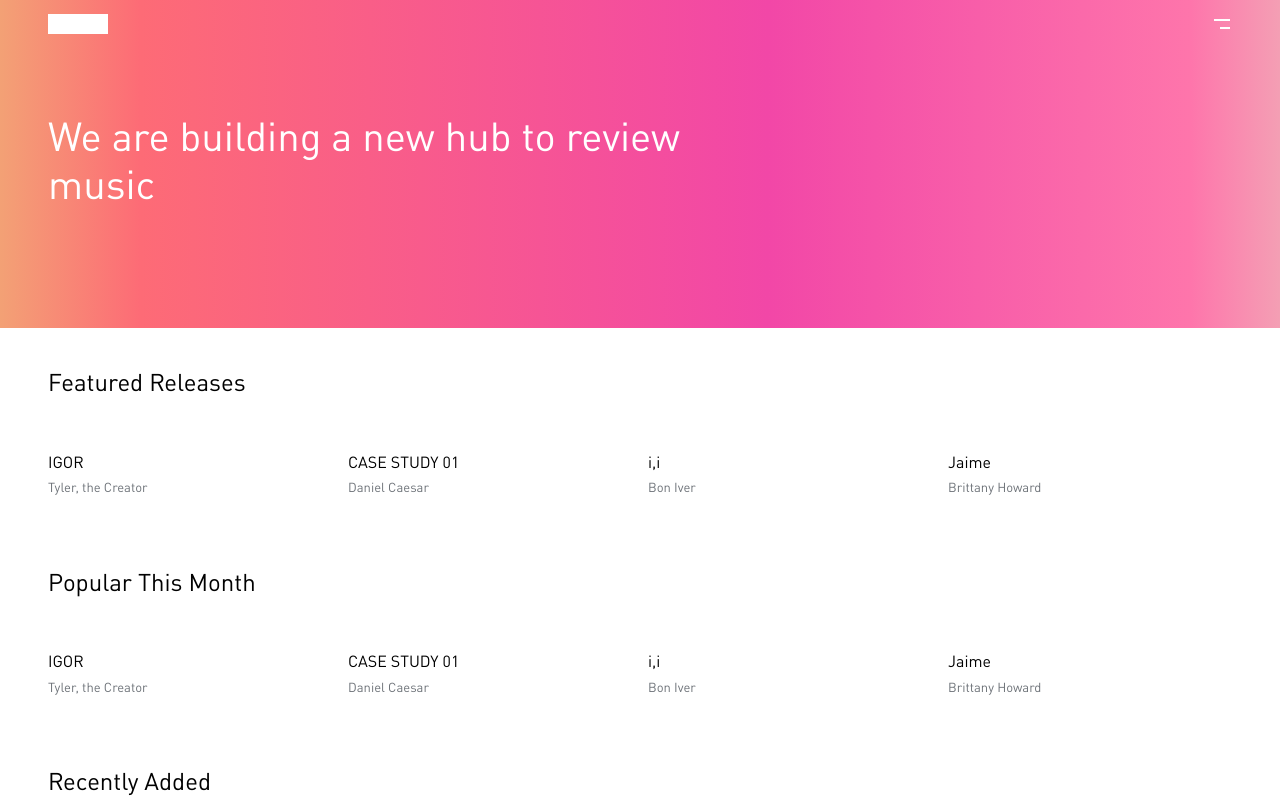
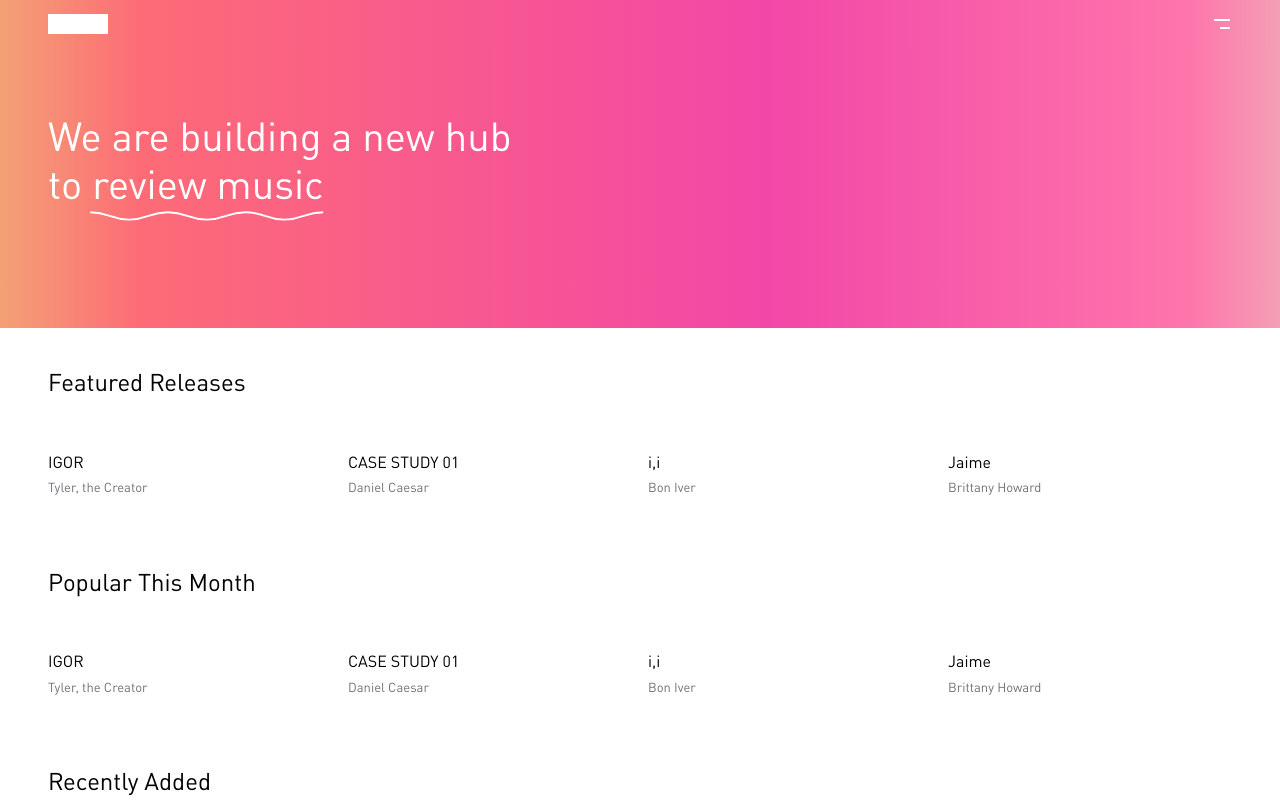
Before and after one commit to MatthewAlbrecht/viibly.ui, a React (Create React App) app: page / in a window 1280 px wide. Shown: the top 800 px of the page. Built offline with nearby package versions, Linux system fonts and the light colour scheme.

Commit message:
FIXED: orphan on homehero

```diff
--- a/src/components/Feature/HomeHero/HomeHero.js
+++ b/src/components/Feature/HomeHero/HomeHero.js
@@ -14,6 +14,7 @@ export default function HomeHero(props) {
             className="homeHero-heading"
           >
             We are building a new hub to
+            <nobr>
               <i className="homeHero-underlinedText">
                 &nbsp;review music
                 <Icon
@@ -23,6 +24,7 @@ export default function HomeHero(props) {
                   notIcon
                   />
               </i>
+            </nobr>
           </Txt>
         </MaxWidth>
       </Container>
```
Lines whose indentation alone changed are shown as unchanged.
